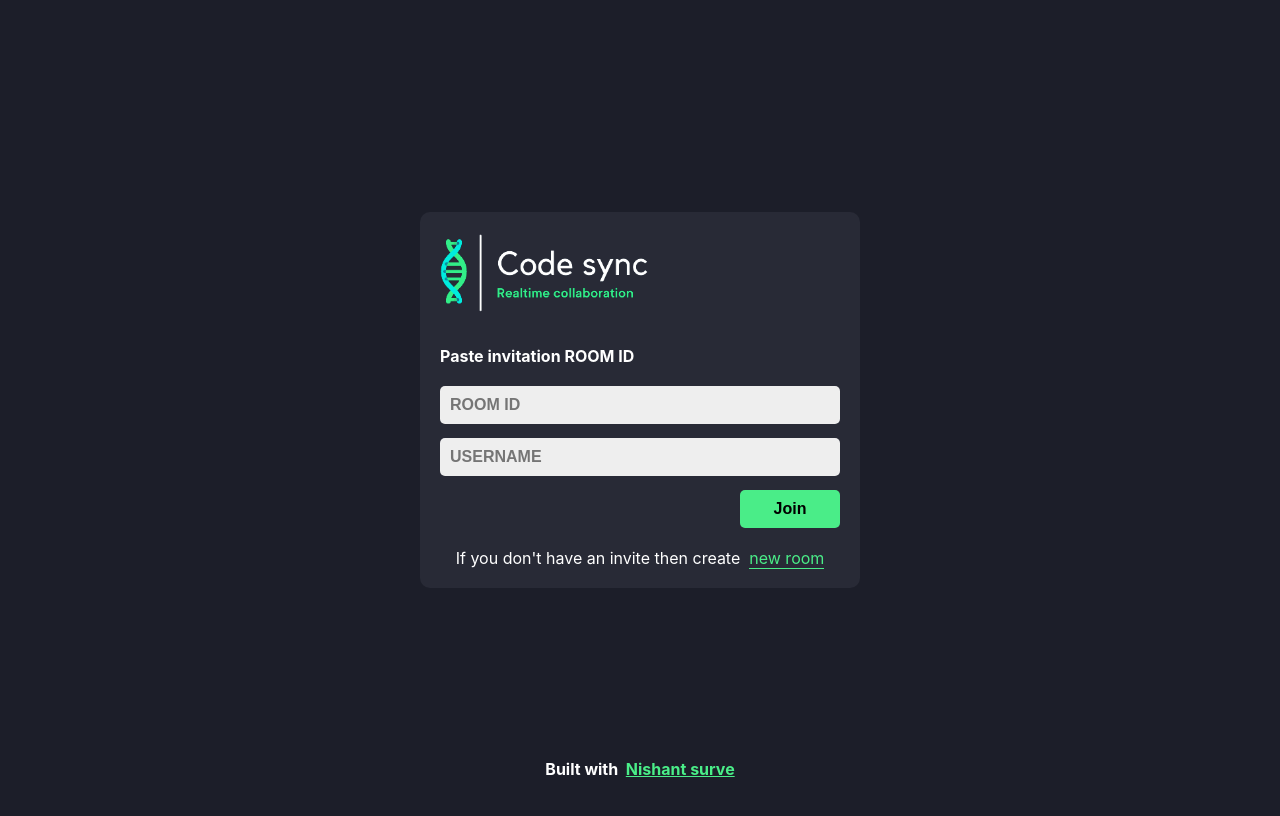
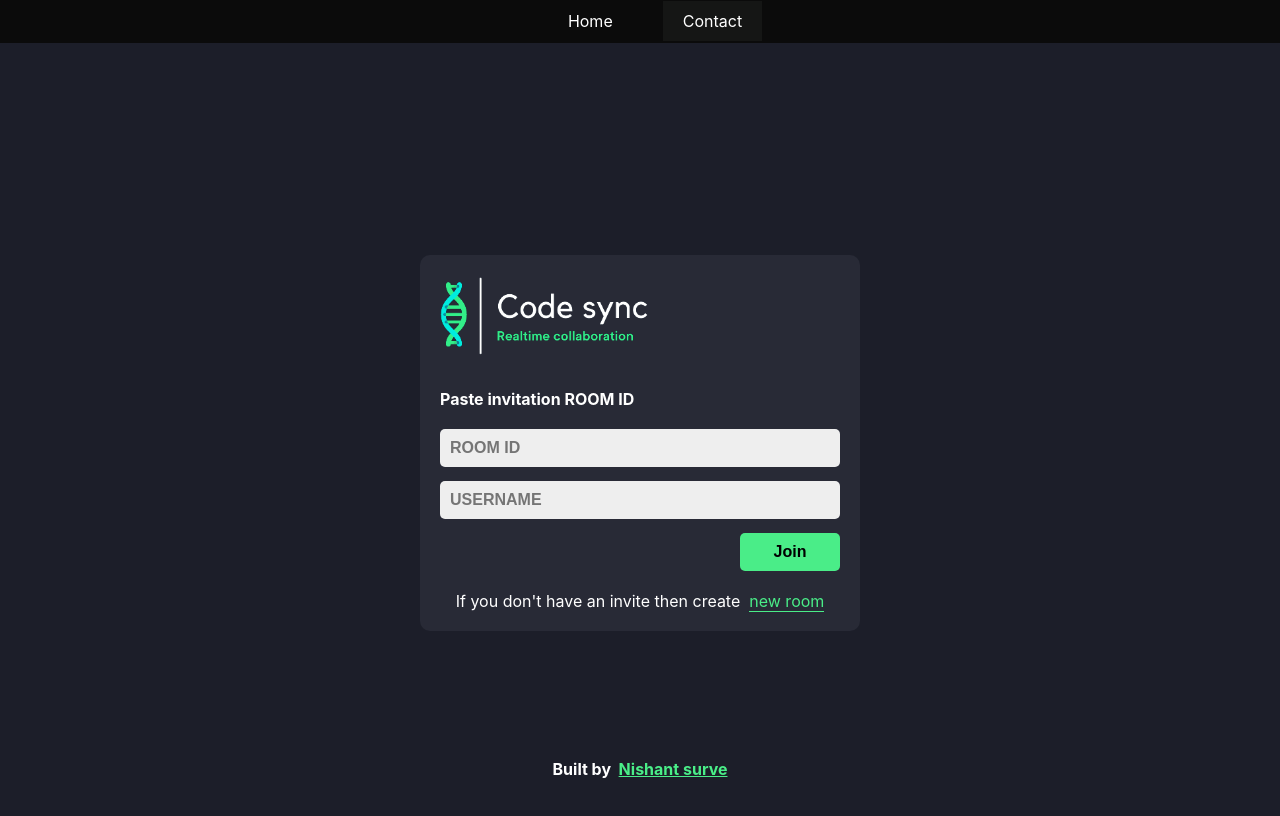
Before and after one commit to Nishantsurve/Code_Editor, a React (Create React App) app: page / in a window 1280 px wide. Shown: the top 816 px of the page. Built offline with nearby package versions, Linux system fonts and the light colour scheme.

Commit message:
updated components

```diff
--- a/package.json
+++ b/package.json
@@ -7,9 +7,11 @@
     "@testing-library/react": "^12.1.3",
     "@testing-library/user-event": "^13.5.0",
     "codemirror": "^5.65.2",
+    "emailjs": "^4.0.3",
     "express": "^4.17.3",
     "react": "^17.0.2",
     "react-avatar": "^4.0.0",
+    "react-bootstrap": "^2.10.2",
     "react-dom": "^17.0.2",
     "react-hot-toast": "^2.2.0",
     "react-router-dom": "^6.2.1",
@@ -26,7 +28,8 @@
     "server:dev": "nodemon server.js",
     "server:prod": "node server.js",
     "test": "react-scripts test",
-    "eject": "react-scripts eject"
+    "eject": "react-scripts eject",
+    "dev": "npm run start:front"
   },
   "eslintConfig": {
     "extends": [
--- a/src/App.js
+++ b/src/App.js
@@ -3,7 +3,7 @@ import { BrowserRouter, Routes, Route } from 'react-router-dom';
 import { Toaster } from 'react-hot-toast';
 import Home from './pages/Home';
 import EditorPage from './pages/EditorPage';
-
+import Contact from './pages/contact/Contact';
 
 function App() {
     return (
@@ -27,7 +27,7 @@ function App() {
                         path="/editor/:roomId"
                         element={<EditorPage />}
                     ></Route>
-
+                    <Route path="/contact" element={<Contact />}></Route>
 
                 </Routes>
             </BrowserRouter>
--- /dev/null
+++ b/src/components/navbars/Navbars.css
@@ -0,0 +1,52 @@
+.navbar {
+  background-color: #0b0b0b;
+  padding: 10px;
+  display: flex;
+  justify-content: center;
+  align-items: center;
+  height: 23px;
+
+}
+
+.nav-links {
+  list-style-type: none;
+  margin-top: 15px;
+  padding: 0;
+}
+
+.nav-links li {
+  display: inline;
+  margin-left: 50px;
+}
+
+
+
+.nav-link {
+  text-decoration: none;
+  color: white;
+}
+
+.contact-button {
+  background-color: #151615;
+  border: none;
+  color: white;
+  padding: 10px 20px;
+  text-align: center;
+  text-decoration: none;
+  display: inline-block;
+  font-size: 16px;
+  cursor: pointer;
+}
+
+.contact-button:hover {
+border: 1px solid white;
+border-radius: 2px;
+background-color: rgb(72, 146, 88);
+color: black;
+}
+
+.contact-container {
+  background-color: #f9f9f9;
+  padding: 20px;
+  margin-top: 20px;
+}
--- /dev/null
+++ b/src/components/navbars/Navbars.jsx
@@ -0,0 +1,20 @@
+import React from 'react'
+import { Link } from 'react-router-dom';
+import './Navbars.css';
+
+const Navbars = () => {
+  return (
+    <div>
+    <nav className="navbar">
+      <ul className="nav-links">
+        <li><Link to="/" className="nav-link">Home</Link></li>
+
+        <li><Link to="https://github.com/Nishantsurve" className="contact-button">Contact</Link></li>
+      </ul>
+    </nav>
+
+  </div>
+  )
+}
+
+export default Navbars
--- a/src/pages/Home.js
+++ b/src/pages/Home.js
@@ -2,6 +2,7 @@ import React, { useState } from 'react';
 import { v4 as uuidV4 } from 'uuid';
 import toast from 'react-hot-toast';
 import { useNavigate } from 'react-router-dom';
+import Navbars from '../components/navbars/Navbars'
 
 const Home = () => {
     const navigate = useNavigate();
@@ -17,7 +18,7 @@ const Home = () => {
 
     const joinRoom = () => {
         if (!roomId || !username) {
-            toast.error('ROOM ID & username is required');
+            toast.error('ROOM ID & Username is required');
             return;
         }
 
@@ -35,6 +36,8 @@ const Home = () => {
         }
     };
     return (
+        <>
+            <Navbars/>
         <div className="homePageWrapper">
             <div className="formWrapper">
                 <img
@@ -77,11 +80,12 @@ const Home = () => {
             </div>
             <footer>
                 <h4>
-                    Built with  &nbsp;
+                    Built by  &nbsp;
                     <a href="https://github.com/Nishantsurve">Nishant surve</a>
                 </h4>
             </footer>
         </div>
+        </>
     );
 };
 
--- /dev/null
+++ b/src/pages/contact/Contact.css
@@ -0,0 +1,86 @@
+
+.contact {
+  height: 100%;
+  max-width: 1366px;
+  margin: auto;
+  display: flex;
+  align-items: center;
+  gap: 50px;
+
+
+
+  .textContainer {
+    flex: 1;
+    display: flex;
+    flex-direction: column;
+    gap: 40px;
+    margin-left: 100px;
+
+
+    h2{
+      font-size: 16px;
+      color: orange;
+    }
+
+    h1 {
+      font-size: 70px;
+      line-height: 88px;
+      color: orange;
+
+
+    }
+
+    span {
+      font-weight: 300;
+    }
+  }
+
+  .formContainer {
+    flex: 1;
+    position: relative;
+    display: flex;
+
+
+
+
+    .phoneSvg {
+      stroke: orange;
+      position: absolute;
+      margin: auto;
+      z-index: -1;
+    }
+
+    form {
+      display: flex;
+      flex-direction: column;
+      gap: 20px;
+
+
+
+      input,
+      textarea {
+        padding: 20px;
+        background-color: transparent;
+        border: 1px solid white;
+        color: white;
+        border-radius: 5px;
+        width: 520px;
+
+
+
+      }
+
+      button {
+        padding: 20px;
+        border: none;
+        border-radius: 5px;
+        background-color: orange;
+        cursor: pointer;
+        font-weight: 500;
+        width: 100%;
+        font-size: 16px;
+
+      }
+    }
+  }
+}
```
Also changed, not shown: src/pages/contact/Contact.jsx (added), 2 other files (tests, documents, lock files or other folders).
